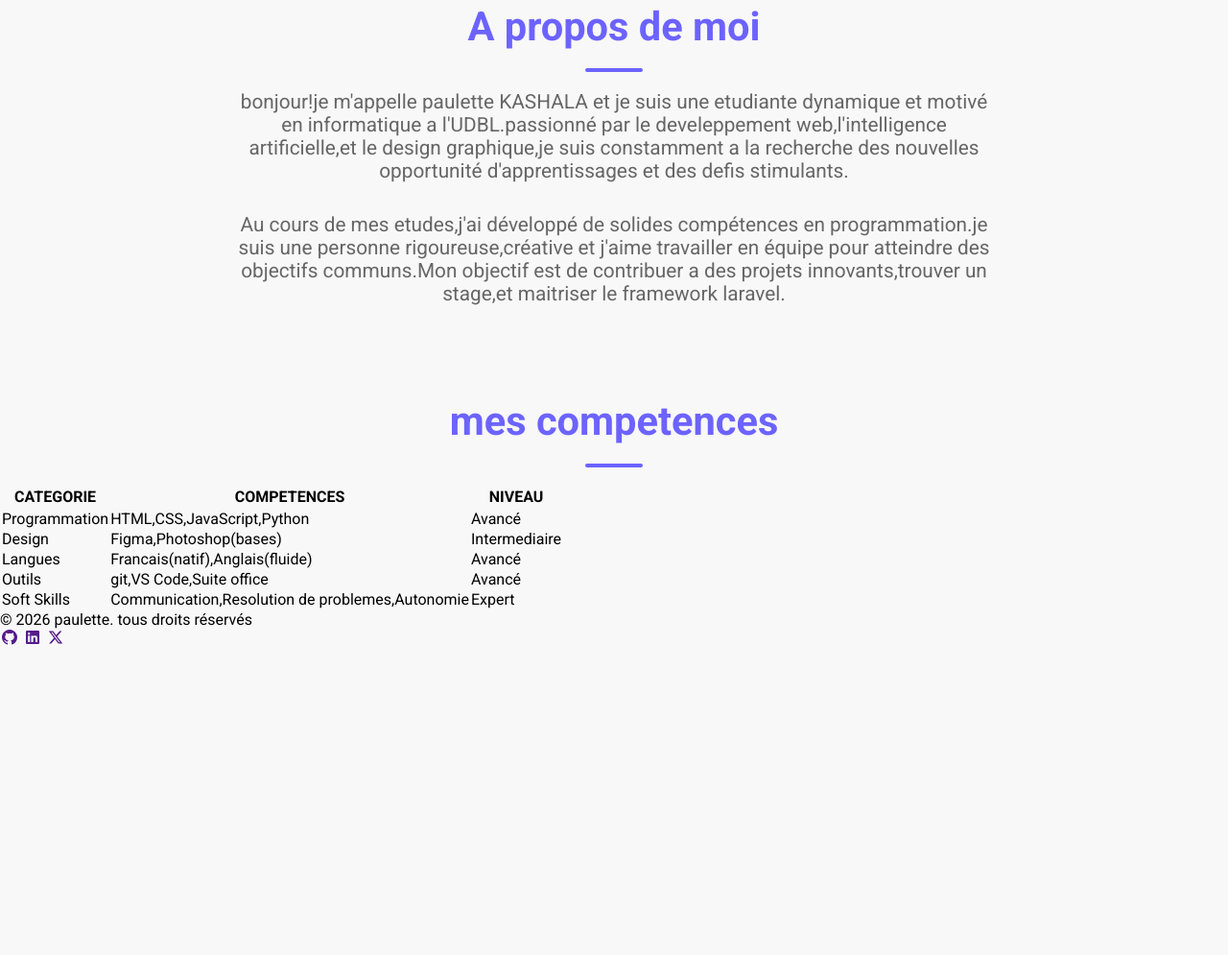
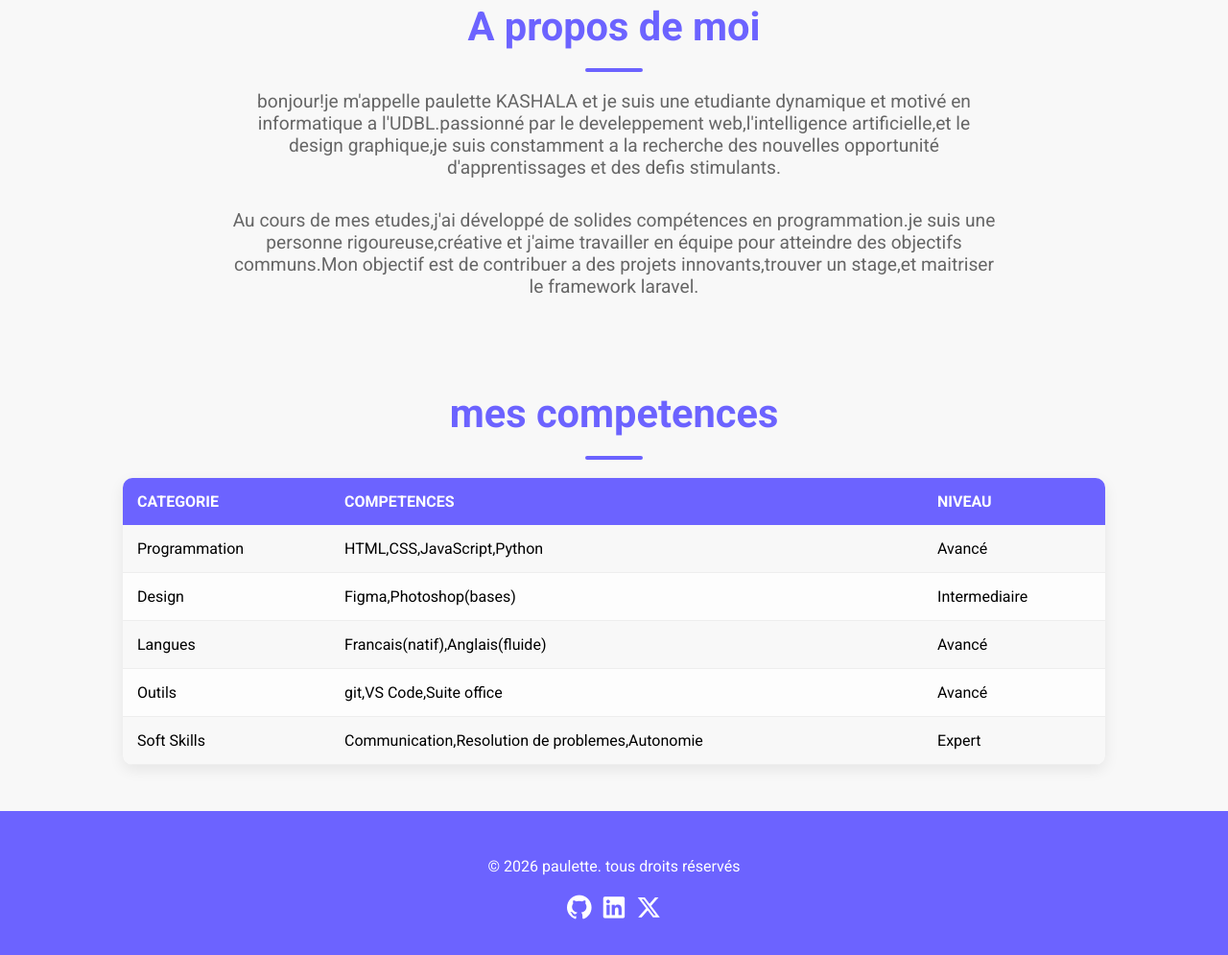
Before and after one commit to KASHALA-TSHIBANGU/mon-portefolio-2026, a plain HTML site: page index.html in a window 1280 px wide. Shown: the part 705-1700 px from the top of the page at 96% size. Before the commit the page ends 1379 px from the top, so only its background shows below. Drawn offline with Linux system fonts and the light colour scheme.

Commit message:
stylisation de la section mes competences et du footer

```diff
--- a/CSS/style.CSS
+++ b/CSS/style.CSS
@@ -159,5 +159,68 @@
 .apropos p{
     margin-bottom: 2rem;
     color: var(--gris-foncé);
-    font-size: 1.3rem;
+    font-size: 1.2rem;
 }
+.competences table {
+    width: 80%;
+    margin: 0 auto;
+    border-collapse: collapse;
+    background-color: var(#FFF);
+    box-shadow: 0px 5px 15px rgba(0 , 0 , 0 , 0.08);
+    border-radius: 10px;
+    overflow: hidden;
+
+}
+
+.competences table th , .competences table td {
+    padding: 15px;
+
+}
+
+.competences table thead {
+    background-color: var(--violet-doux);
+    color: #FFF;
+    text-transform: uppercase;
+}
+
+.competences table tbody td {
+    border-bottom: 1px solid var(--gris-clair);
+}
+
+.competences table tbody tr:nth-child(even) {
+    background-color: #fdfdfd;
+}
+
+.competences table tbody tr {
+    transition: background-color 0.3s ease;
+}
+
+.competences table tbody tr:hover{
+    background-color: #f0f0f0;
+}
+.competences table thead th {
+    text-align: left;
+}
+footer {
+    margin-top: 3rem;
+    background-color: var(--violet-doux);
+    padding: 3rem 0;
+    text-align: center;
+}
+
+footer p {
+    color: white;
+    margin-bottom:  1.2rem;
+}
+footer a {
+    display: inline-block;
+    font-size: 1.6rem;
+    color: white;
+    margin: 0.10px;
+    transition: color 0.3s ease, transform 0.2s;
+}
+
+footer a:hover {
+    color: var(--orange-vif);
+    transform: translateY(-3px);
+}
--- a/index.html
+++ b/index.html
@@ -45,16 +45,13 @@
 
             </div>
         </section>
-        <section>
+        <section class="competences">
             <div>
                 <h2>mes competences</h2>
-
-            </div>
-        </section>
-            <table >
+                <table >
                 <thead>
                     <tr>
-                        <th>CATEGORIE</th>   <th>COMPETENCES</th>   <th>NIVEAU</th>
+                        <th>CATEGORIE</th><th>COMPETENCES</th><th>NIVEAU</th>
                     <tr>
                 </thead>
                 <TBody>
@@ -76,6 +73,9 @@
                 </TBody>
 
             </table>
+
+            </div>
+        </section>
     </main>
     <footer>
         <p>&copy; 2026 paulette. tous droits réservés</p>
```
